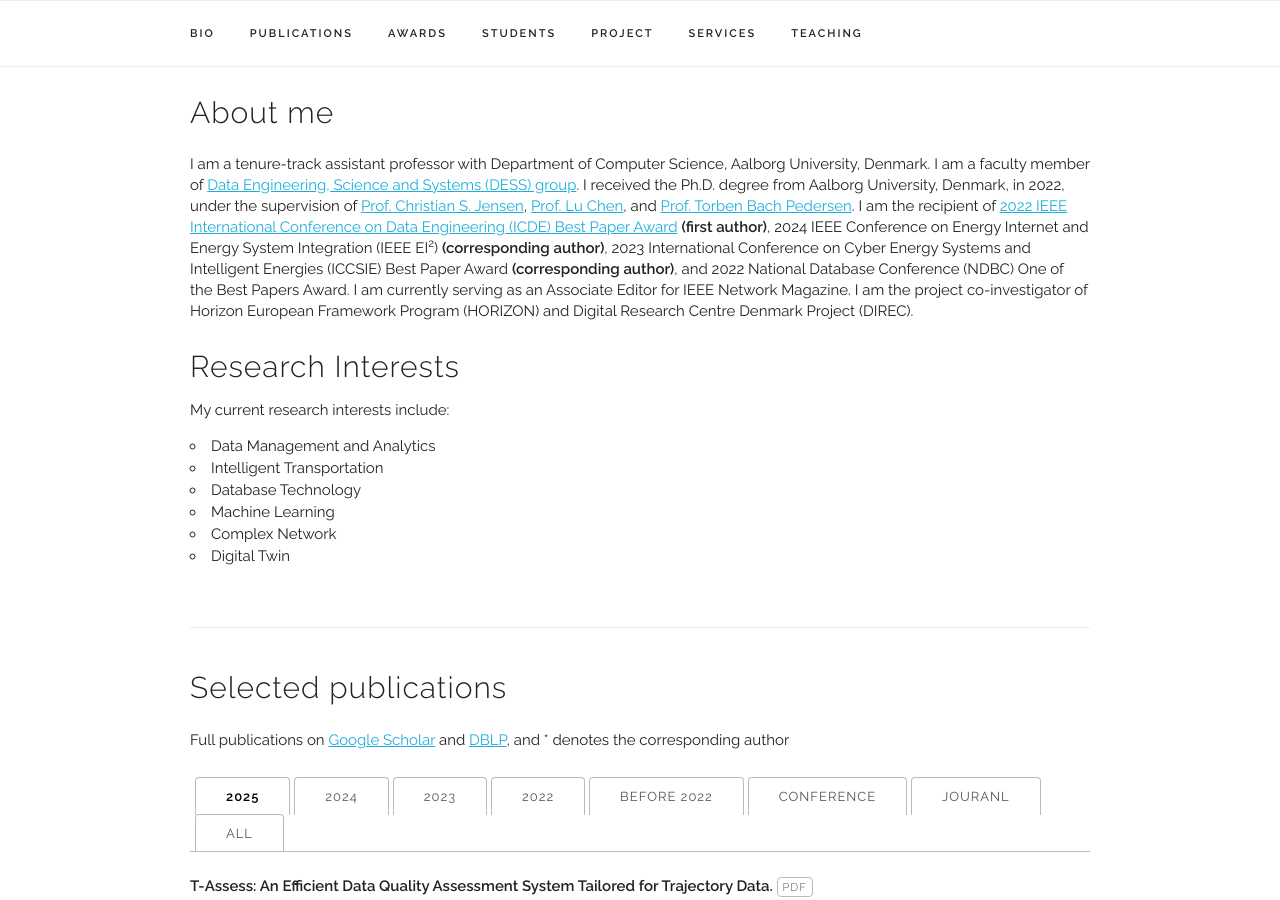
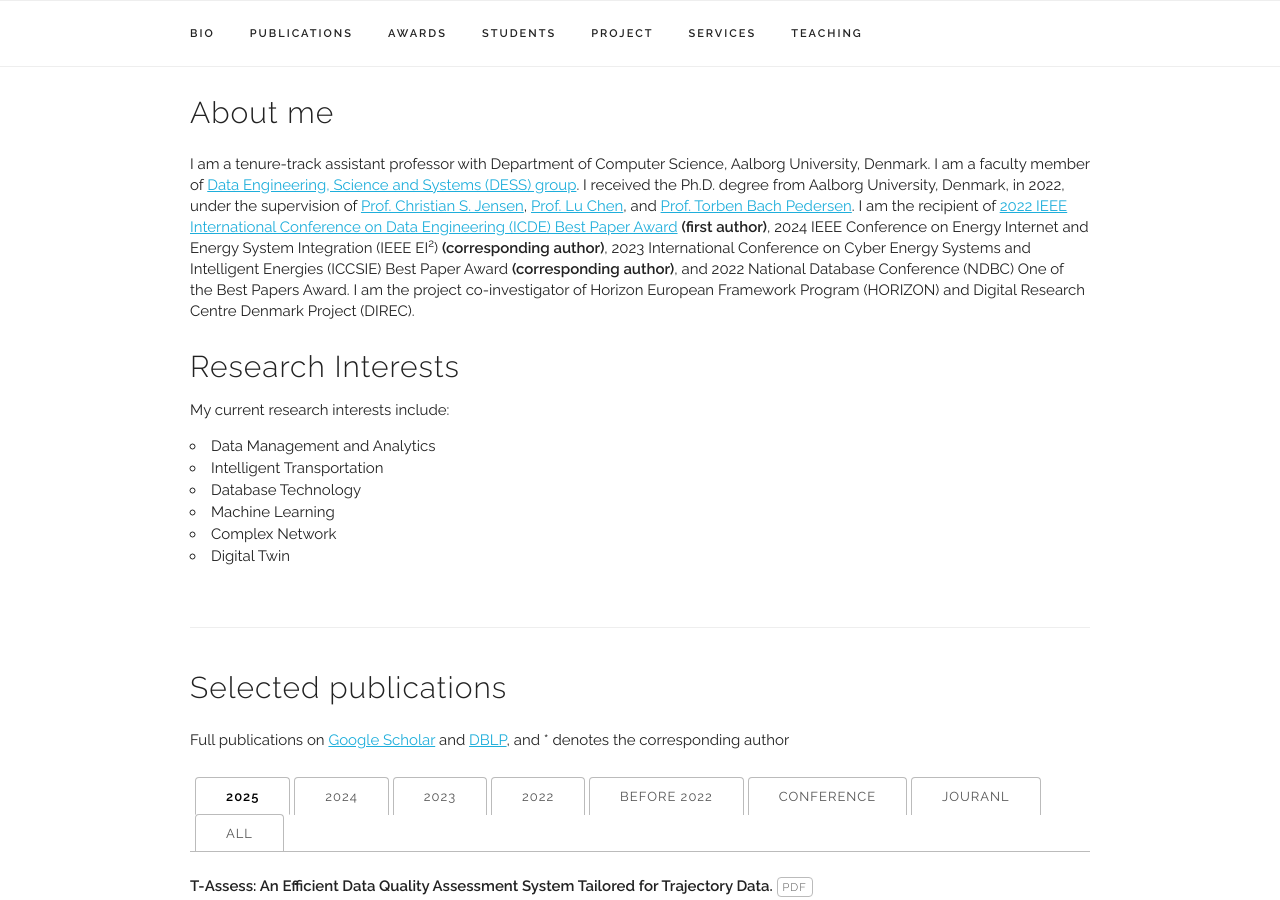
Before and after one commit to litianyi-cs-dkaau/litianyi-cs-dkaau.github.io, a Jekyll site: the page built from index.html, in a window 1280 px wide and 900 px high, scrolled down 377 px. Built offline with Jekyll 4.4.1, drawn with Linux system fonts in a browser that asks for light colours.

Commit message:
Update index.html

```diff
--- a/index.html
+++ b/index.html
@@ -9,12 +9,12 @@
 I am a member of <a href="https://www.cs.aau.dk/research/Data-Engineering-Science-and-Systems"> Data Engineering, Science and Systems (DESS)</a> group.
 I recieved the Ph.D. degree from Aalborg University, Denmark, in 2022, under the supervision of <a href="http://people.cs.aau.dk/~csj"> Prof. Christian S. Jensen</a>, <a href="https://person.zju.edu.cn/en/luchen"> Prof. Lu Chen</a>, and <a href="http://people.cs.aau.dk/~tbp"> Prof. Torben Bach Pedersen</a>.
 I was a recipient of <a href="https://icde2022.ieeecomputer.my/best-papers/">ICDE 2022 Best Paper</a>, NDBC 2022 One of the Best Papers, and ICCSIE 2022 Best Paper.
-I have served on the Program Committees of top conferences including ICDE, KDD, AAAI, etc, and as a reviewer of prestigious journals including VLDBJ, TKDE, TNSE, etc.  </p> -->
+ I am currently serving as an Associate Editor for IEEE Network Magazine.
+  I have served on the Program Committees of top conferences including ICDE, KDD, AAAI, etc, and as a reviewer of prestigious journals including VLDBJ, TKDE, TNSE, etc.  </p> -->
   <p style="line-height:1.4">
   I am a tenure-track assistant professor with Department of Computer Science, Aalborg University, Denmark. I am a faculty member of <a href="https://www.cs.aau.dk/research/dess-data-engineering-science-and-systems/about-dess"> Data Engineering, Science and Systems (DESS) group</a>.
     I received the Ph.D. degree from Aalborg University, Denmark, in 2022, under the supervision of <a href="https://csj.cs.aau.dk" target="_blank">Prof. Christian S. Jensen</a>, <a href="https://person.zju.edu.cn/en/luchen" target="_blank">Prof. Lu Chen</a>, and <a href="https://homes.cs.aau.dk/~tbp/" target="_blank">Prof. Torben Bach Pedersen</a>.
    I am the recipient of <a href="https://icde2022.ieeecomputer.my/best-papers/" target="_blank"> 2022 IEEE International Conference on Data Engineering (ICDE) Best Paper Award</a> <b>(first author)</b>, 2024 IEEE Conference on Energy Internet and Energy System Integration (IEEE EI<sup>2</sup>) <b>(corresponding author)</b>, 2023 International Conference on Cyber Energy Systems and Intelligent Energies (ICCSIE) Best Paper Award <b>(corresponding author)</b>, and 2022 National Database Conference (NDBC) One of the Best Papers Award.
-   I am currently serving as an Associate Editor for IEEE Network Magazine.
     I am the project co-investigator of Horizon European Framework Program (HORIZON) and Digital Research Centre Denmark Project (DIREC).</p>
 
   <h4>Research Interests</h4>
```
